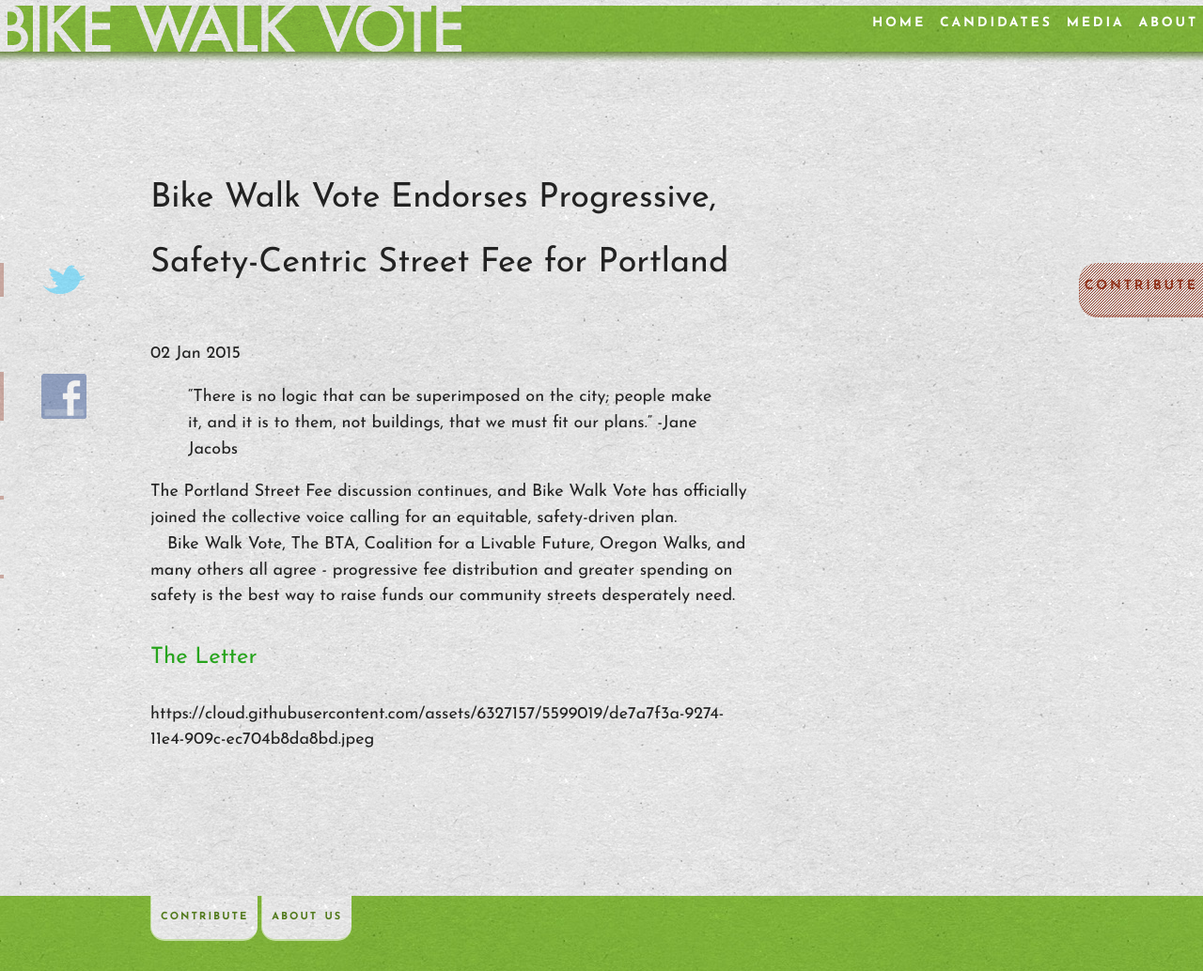
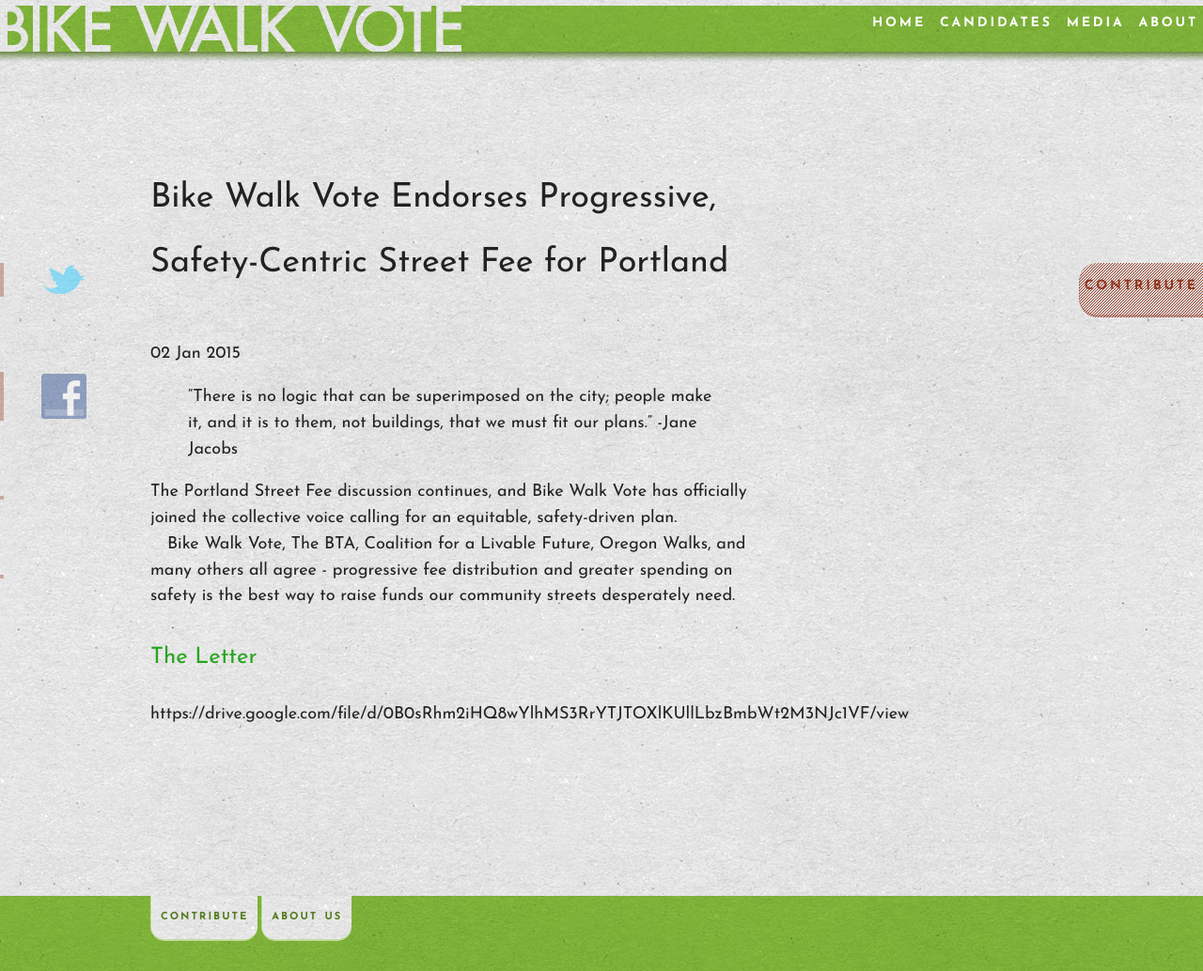
Before and after one commit to bikewalkvote/bikewalkvote.github.io, a Jekyll site: the page built from _posts/2015-01-02-Progressive-Street-Fee-Support.md, in a window 1280 px wide. Shown: the whole page at 94% size. Built offline with Jekyll 4.4.1, drawn with Linux system fonts in a browser that asks for light colours; nearby versions of some CDN libraries; Markdown is read by kramdown in place of the engine named in the settings; comment, search, counter and statistics services are not loaded; some of the changed lines change nothing that is shown.

Commit message:
Update 2015-01-02-Progressive-Street-Fee-Support.md

```diff
--- a/_posts/2015-01-02-Progressive-Street-Fee-Support.md
+++ b/_posts/2015-01-02-Progressive-Street-Fee-Support.md
@@ -13,4 +13,4 @@
 Bike Walk Vote, The BTA, Coalition for a Livable Future, Oregon Walks, and many others all agree - progressive fee distribution and greater spending on safety is the best way to raise funds our community streets desperately need.
 
 ### The Letter
-https://cloud.githubusercontent.com/assets/6327157/5599019/de7a7f3a-9274-11e4-909c-ec704b8da8bd.jpeg
+https://drive.google.com/file/d/0B0sRhm2iHQ8wYlhMS3RrYTJTOXlKUllLbzBmbWt2M3NJc1VF/view
```
